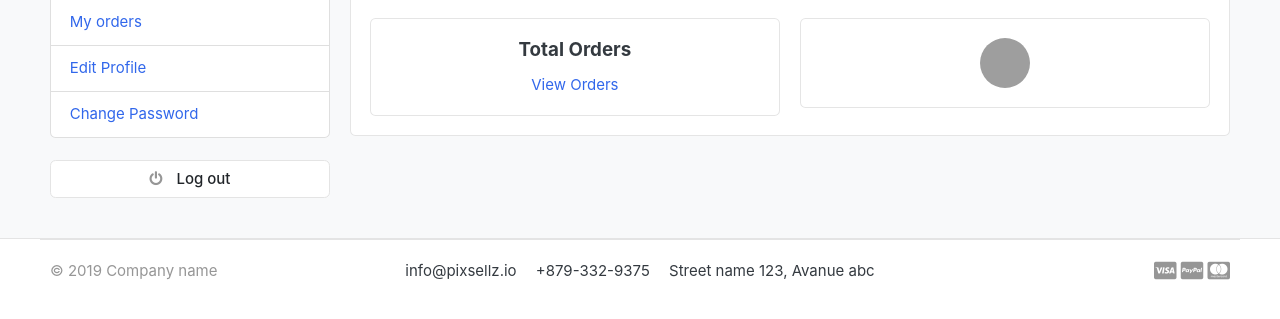
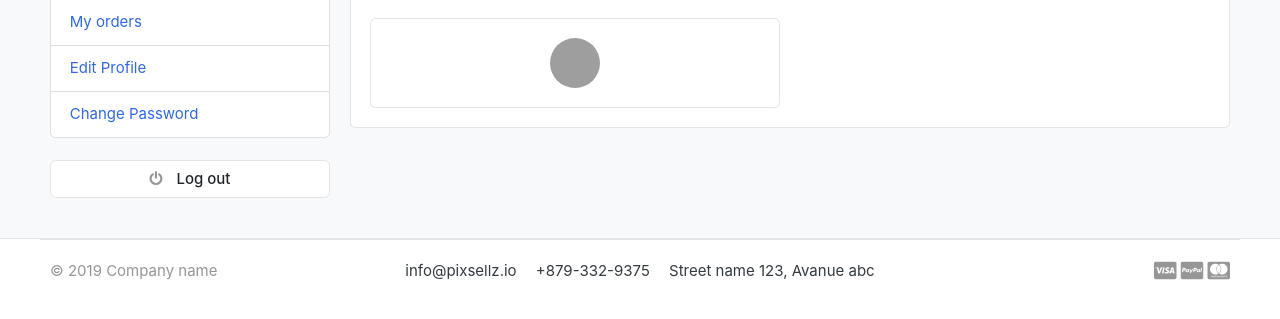
Before and after one commit to RobertoRP101/ecommerceOnline, a Django app: page /accounts/my_orders/ in a window 1280 px wide. Shown: the part 210-529 px from the top of the page. Run offline with Django 5.2, Linux system fonts and the light colour scheme; data that the repository does not hold is empty; parts of the project's set-up code (start-up, migrations or seed data) failed here and were passed over; some libraries are stand-ins or nearby versions; some web fonts are replaced; grey boxes are pictures that could not be loaded.

Commit message:
block of code removed on my_orders page

```diff
--- a/templates/accounts/my_orders.html
+++ b/templates/accounts/my_orders.html
@@ -15,15 +15,6 @@
             </header>
             <div class="card-body">
                 <div class="row">
-                    <div class="col-md-6">
-                        <div class="card" style="text-align:center;">
-                            <div class="card-body">
-                                <h5 class="card-title">Total Orders</h5>
-                                <h4> {{orders_count}} </h4>
-                                <a href="">View Orders</a>
-                            </div>
-                        </div>
-                    </div>
 
                     <div class="col-md-6">
                         <div class="card" style="text-align:center;">
```
